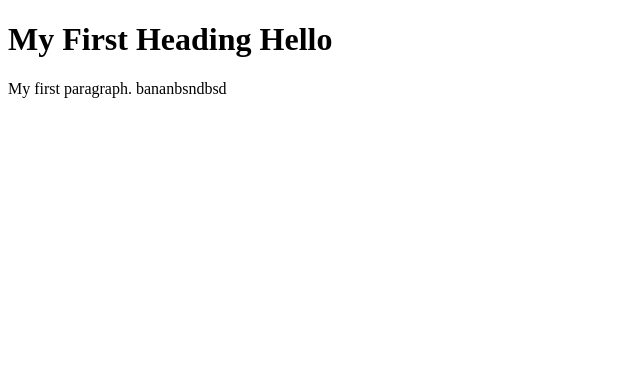
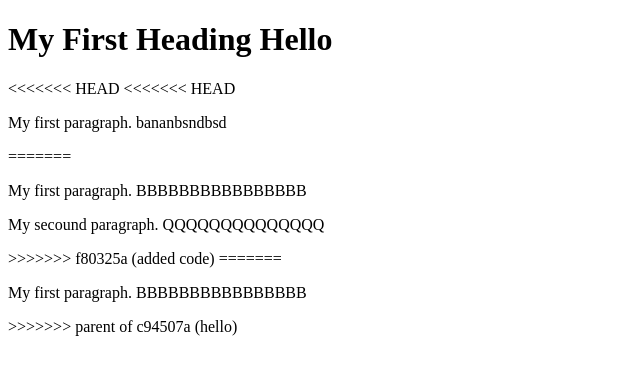
Before and after one commit to Vuth-Menghuor/Git-practice, a plain HTML site: page index.html in a window 1280 px wide. Shown: the whole page, without its empty margins (0-640 px from the left). Drawn offline with Linux system fonts and the light colour scheme.

Commit message:
added code

```diff
--- a/index.html
+++ b/index.html
@@ -4,7 +4,16 @@
 
 <h1>My First Heading Hello</h1>
 
+<<<<<<< HEAD
+<<<<<<< HEAD
 <p>My first paragraph. bananbsndbsd</p>
+=======
+<p>My first paragraph. BBBBBBBBBBBBBBBB</p>
+<p>My secound paragraph. QQQQQQQQQQQQQQ</p>
+>>>>>>> f80325a (added code)
+=======
+<p>My first paragraph. BBBBBBBBBBBBBBBB</p>
+>>>>>>> parent of c94507a (hello)
 
 </body>
 </html>
```
